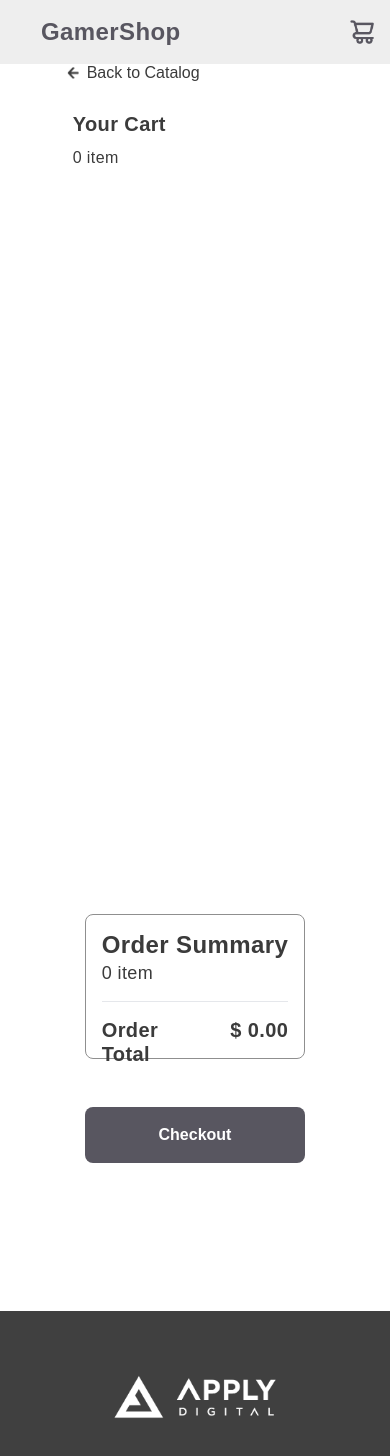
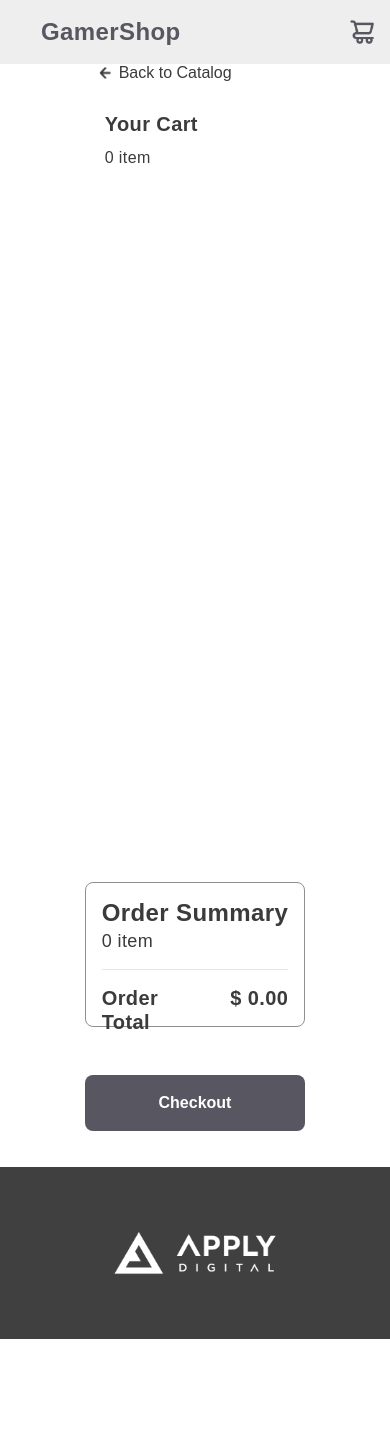
Before and after one commit to dwaxgio/catalog_shopping_cart_react_next_tailwindcss_ts, a Next.js app: page /cart in a window 390 px wide. Shown: the top 1456 px of the page. After the commit the page ends 1339 px from the top, so only its background shows below. Built offline with nearby package versions, Linux system fonts and the light colour scheme.

Commit message:
feat(cart): mobile media query adjusted

```diff
--- a/src/app/globals.css
+++ b/src/app/globals.css
@@ -903,6 +903,11 @@ body {
     margin-top: -20px;
   }
 
+  .custom-cart-left-and-right-panels-container{
+    margin: 0;
+    padding: 0;
+  }
+
   .custom-cart-left-item-container {
     display: flex;
     flex-direction: column;
@@ -976,7 +981,7 @@ body {
 
   .custom-cart-right-panel {
     width: 100%;
-    padding: 16px;
+    padding: 0;
     margin: 0 auto;
     box-sizing: border-box;
     overflow-x: hidden;
@@ -984,7 +989,7 @@ body {
 
   .custom-cart-order-summary {
     width: 100%;
-    padding: 16px;
+    padding: 0;
     margin: 0;
     border-radius: 8px;
     background: #fff;
@@ -1036,4 +1041,8 @@ body {
   .custom-cart-checkout-button:hover {
     background-color: #4b4a54;
   }
+
+  .custom-main-footer {
+    margin-top: 20px;
+  }
 }
```
